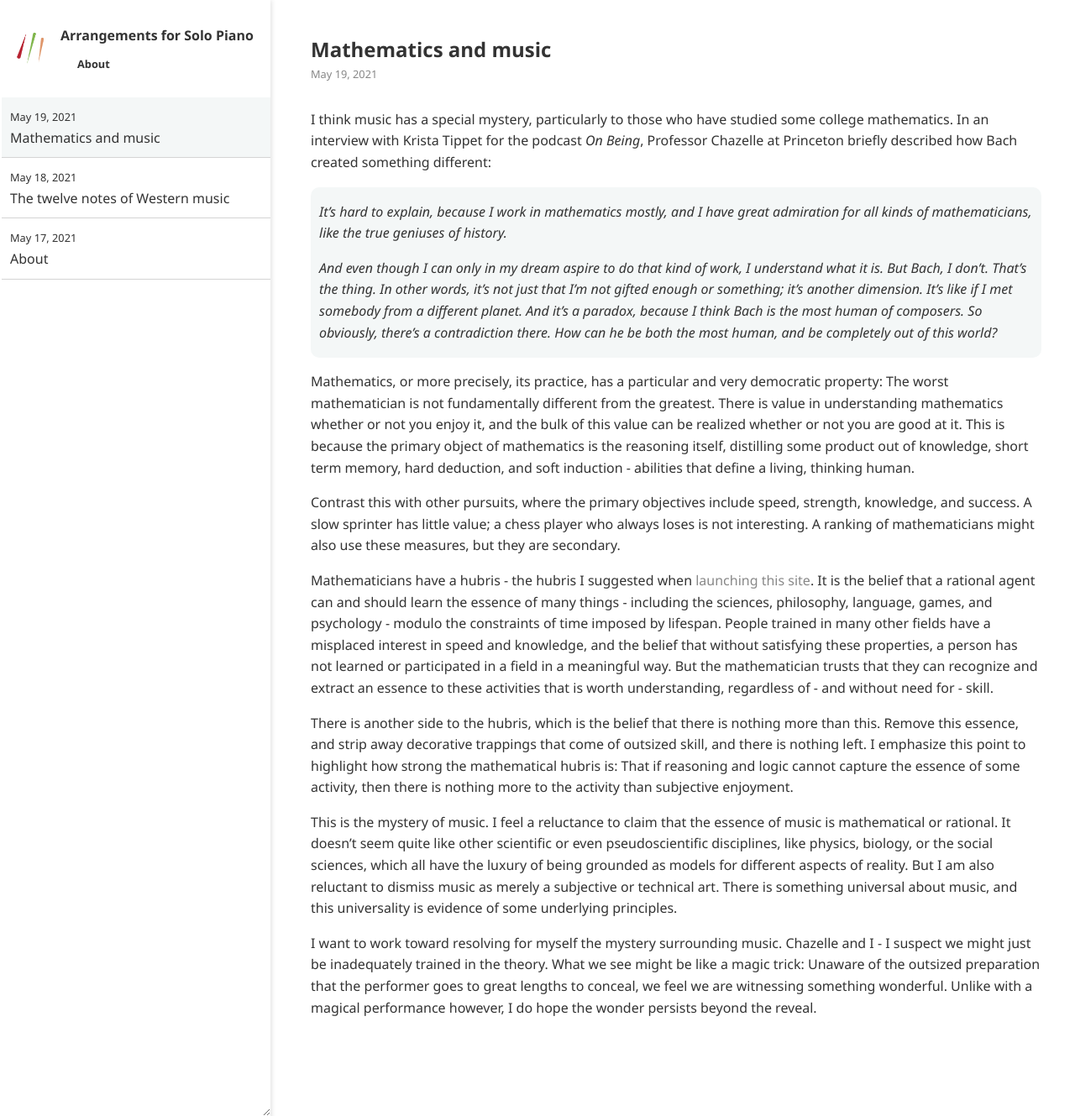
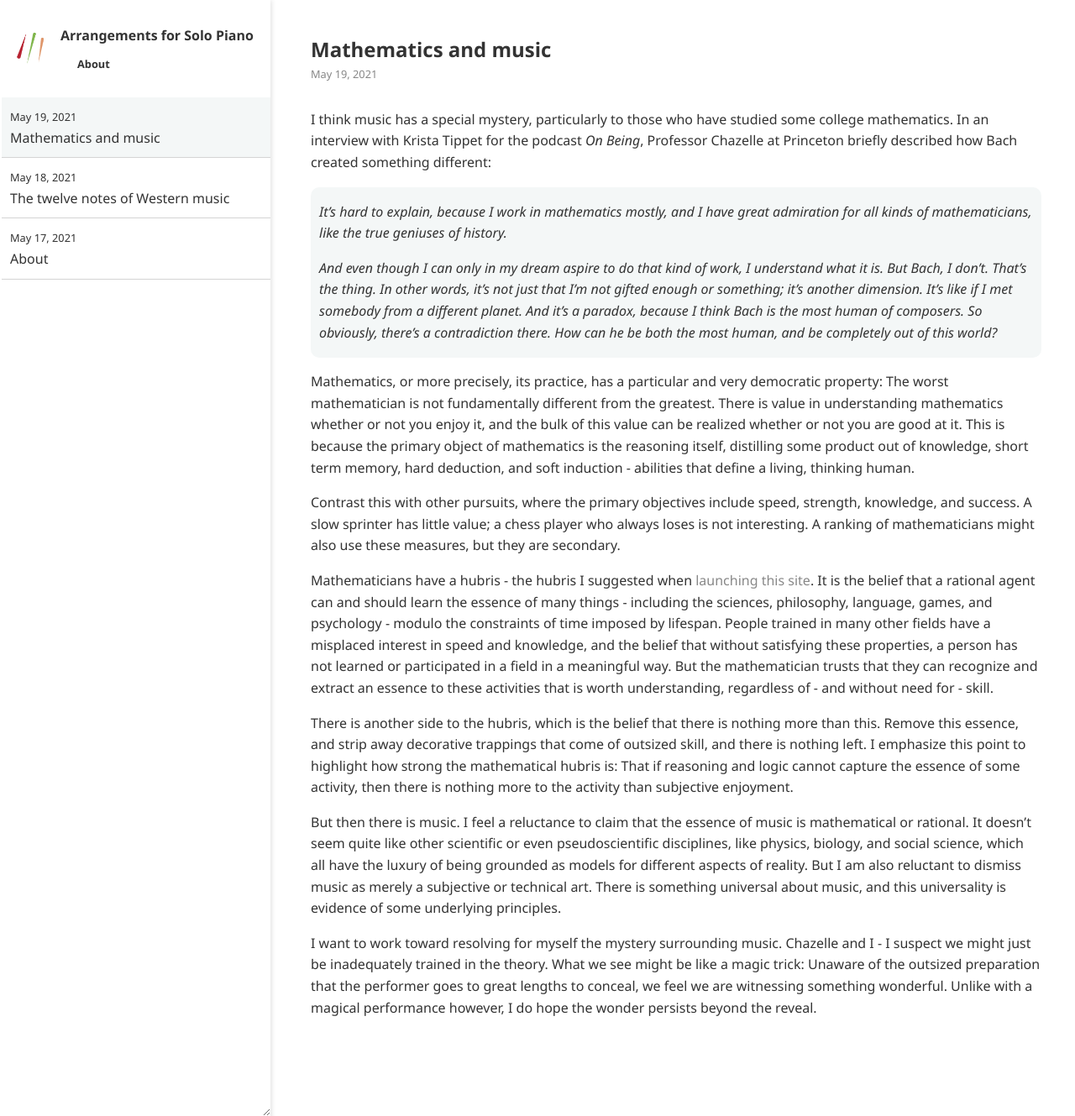
Before and after one commit to ansyblenetwork/arrpiano, a Jekyll site: the page built from _posts/2021-05-19-mathematics-and-music.md, in a window 1280 px wide and 1329 px high. Shown: the whole window at 84% size. Built offline with Jekyll 4.4.1, drawn with Linux system fonts in a browser that asks for light colours.

Commit message:
Update 2021-05-19-mathematics-and-music.md

```diff
--- a/_posts/2021-05-19-mathematics-and-music.md
+++ b/_posts/2021-05-19-mathematics-and-music.md
@@ -19,6 +19,6 @@ Mathematicians have a hubris - the hubris I suggested when [launching this site]
 
 There is another side to the hubris, which is the belief that there is nothing more than this. Remove this essence, and strip away decorative trappings that come of outsized skill, and there is nothing left. I emphasize this point to highlight how strong the mathematical hubris is: That if reasoning and logic cannot capture the essence of some activity, then there is nothing more to the activity than subjective enjoyment.
 
-This is the mystery of music. I feel a reluctance to claim that the essence of music is mathematical or rational. It doesn't seem quite like other scientific or even pseudoscientific disciplines, like physics, biology, or the social sciences, which all have the luxury of being grounded as models for different aspects of reality. But I am also reluctant to dismiss music as merely a subjective or technical art. There is something universal about music, and this universality is evidence of some underlying principles.
+But then there is music. I feel a reluctance to claim that the essence of music is mathematical or rational. It doesn't seem quite like other scientific or even pseudoscientific disciplines, like physics, biology, and social science, which all have the luxury of being grounded as models for different aspects of reality. But I am also reluctant to dismiss music as merely a subjective or technical art. There is something universal about music, and this universality is evidence of some underlying principles.
 
 I want to work toward resolving for myself the mystery surrounding music. Chazelle and I - I suspect we might just be inadequately trained in the theory. What we see might be like a magic trick: Unaware of the outsized preparation that the performer goes to great lengths to conceal, we feel we are witnessing something wonderful. Unlike with a magical performance however, I do hope the wonder persists beyond the reveal.
```
